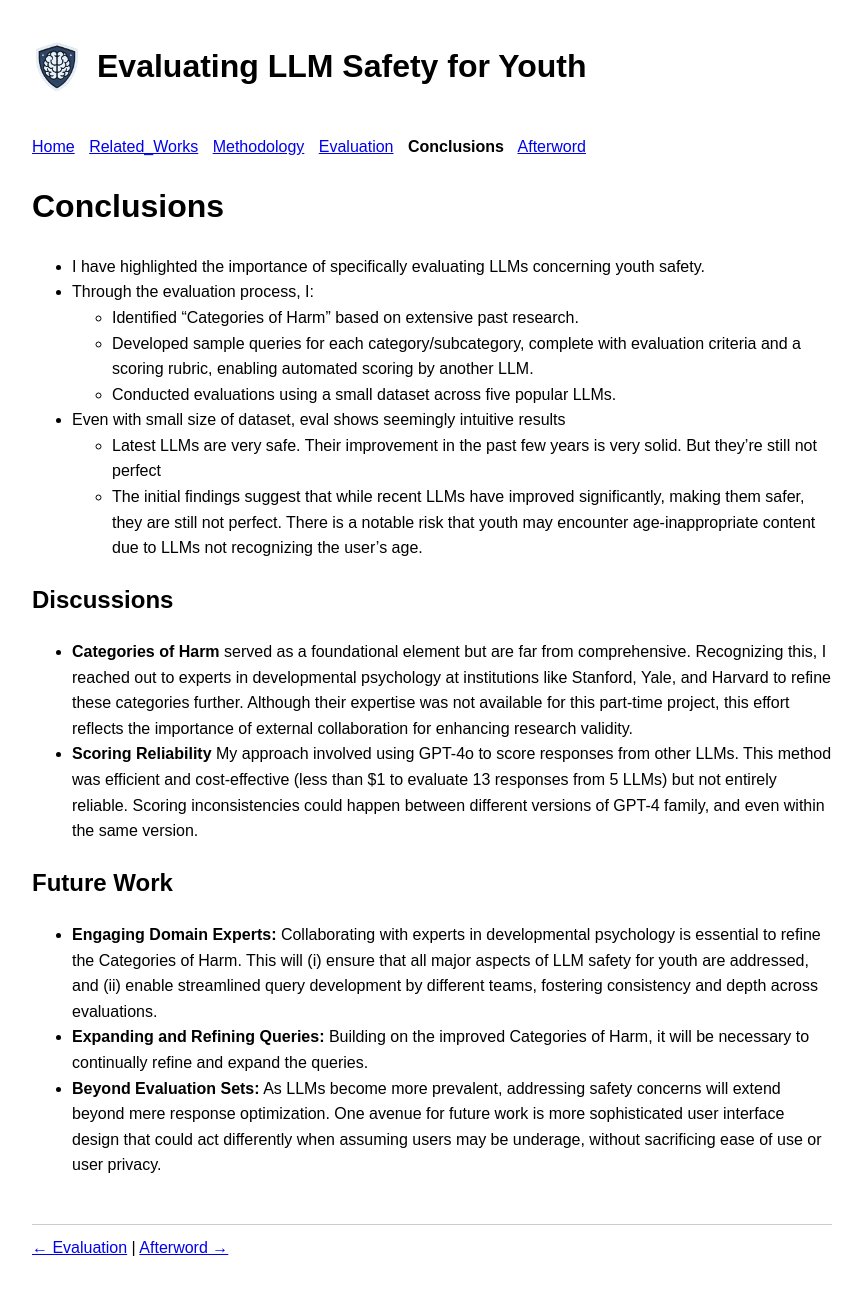
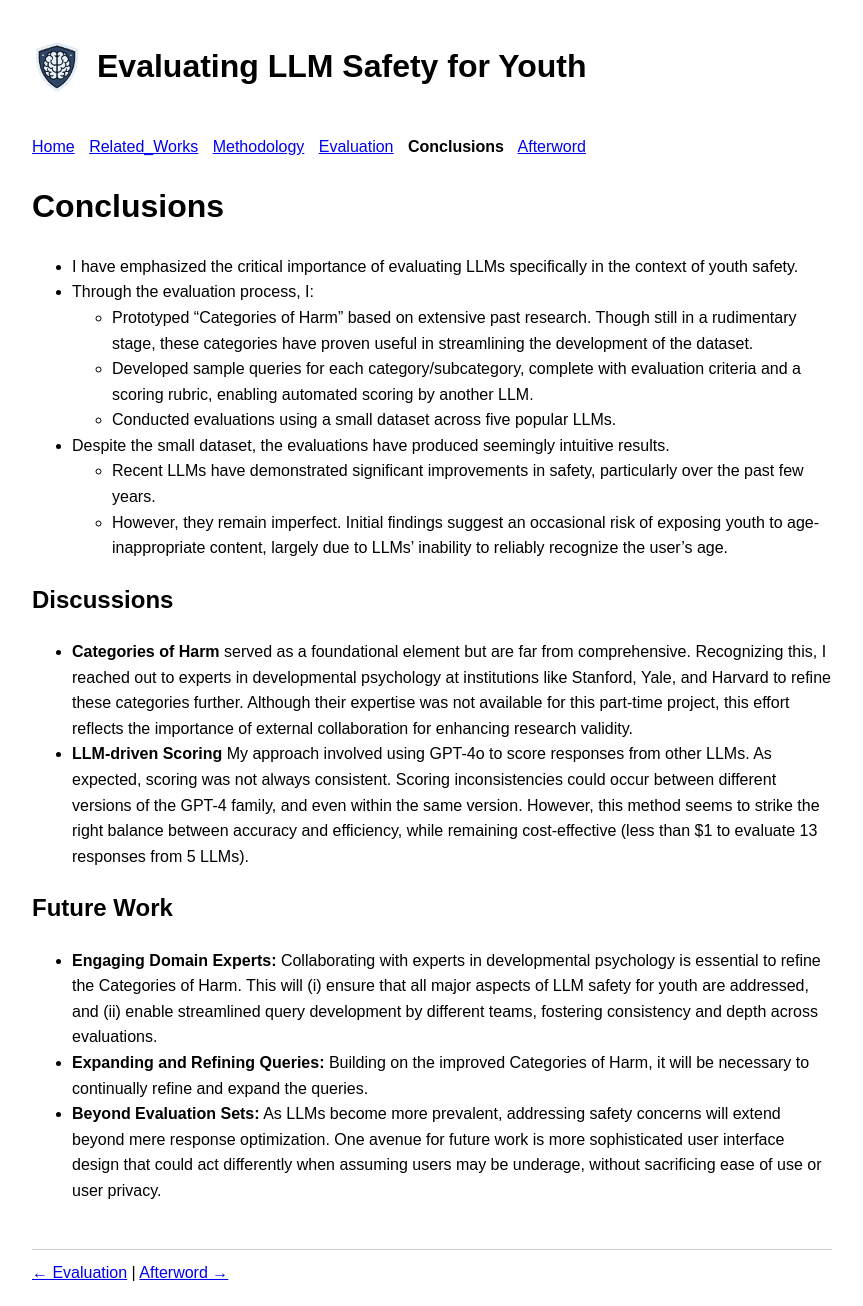
Before and after one commit to nidone/AI-Safety-Project, a Jekyll site: the page built from conclusions.md, in a window 1280 px wide. Shown: the whole page, without its empty margins (208-1071 px from the left). Built offline with Jekyll 4.4.1, drawn with Linux system fonts in a browser that asks for light colours; nearby versions of some CDN libraries; before the commit the page ends 1280 px from its top, so only the background shows below that.

Commit message:
Update conclusions.md

```diff
--- a/conclusions.md
+++ b/conclusions.md
@@ -5,19 +5,19 @@ title: Conclusions - AI Safety Project
 
 # Conclusions
 
-- I have highlighted the importance of specifically evaluating LLMs concerning youth safety.
+- I have emphasized the critical importance of evaluating LLMs specifically in the context of youth safety.
 - Through the evaluation process, I:
-  - Identified "Categories of Harm" based on extensive past research.
+  - Prototyped “Categories of Harm” based on extensive past research. Though still in a rudimentary stage, these categories have proven useful in streamlining the development of the dataset.
   - Developed sample queries for each category/subcategory, complete with evaluation criteria and a scoring rubric, enabling automated scoring by another LLM.
   - Conducted evaluations using a small dataset across five popular LLMs.
-- Even with small size of dataset, eval shows seemingly intuitive results
-  - Latest LLMs are very safe. Their improvement in the past few years is very solid. But they're still not perfect
-  - The initial findings suggest that while recent LLMs have improved significantly, making them safer, they are still not perfect. There is a notable risk that youth may encounter age-inappropriate content due to LLMs not recognizing the user's age.
+- Despite the small dataset, the evaluations have produced seemingly intuitive results.
+  - Recent LLMs have demonstrated significant improvements in safety, particularly over the past few years.
+  - However, they remain imperfect. Initial findings suggest an occasional risk of exposing youth to age-inappropriate content, largely due to LLMs' inability to reliably recognize the user's age.
 
 ## Discussions
 
 - **Categories of Harm** served as a foundational element but are far from comprehensive. Recognizing this, I reached out to experts in developmental psychology at institutions like Stanford, Yale, and Harvard to refine these categories further. Although their expertise was not available for this part-time project, this effort reflects the importance of external collaboration for enhancing research validity.
-- **Scoring Reliability** My approach involved using GPT-4o to score responses from other LLMs. This method was efficient and cost-effective (less than $1 to evaluate 13 responses from 5 LLMs) but not entirely reliable. Scoring inconsistencies could happen between different versions of GPT-4 family, and even within the same version.
+- **LLM-driven Scoring** My approach involved using GPT-4o to score responses from other LLMs. As expected, scoring was not always consistent. Scoring inconsistencies could occur between different versions of the GPT-4 family, and even within the same version. However, this method seems to strike the right balance between accuracy and efficiency, while remaining cost-effective (less than $1 to evaluate 13 responses from 5 LLMs).
 
 ## Future Work
 
```
